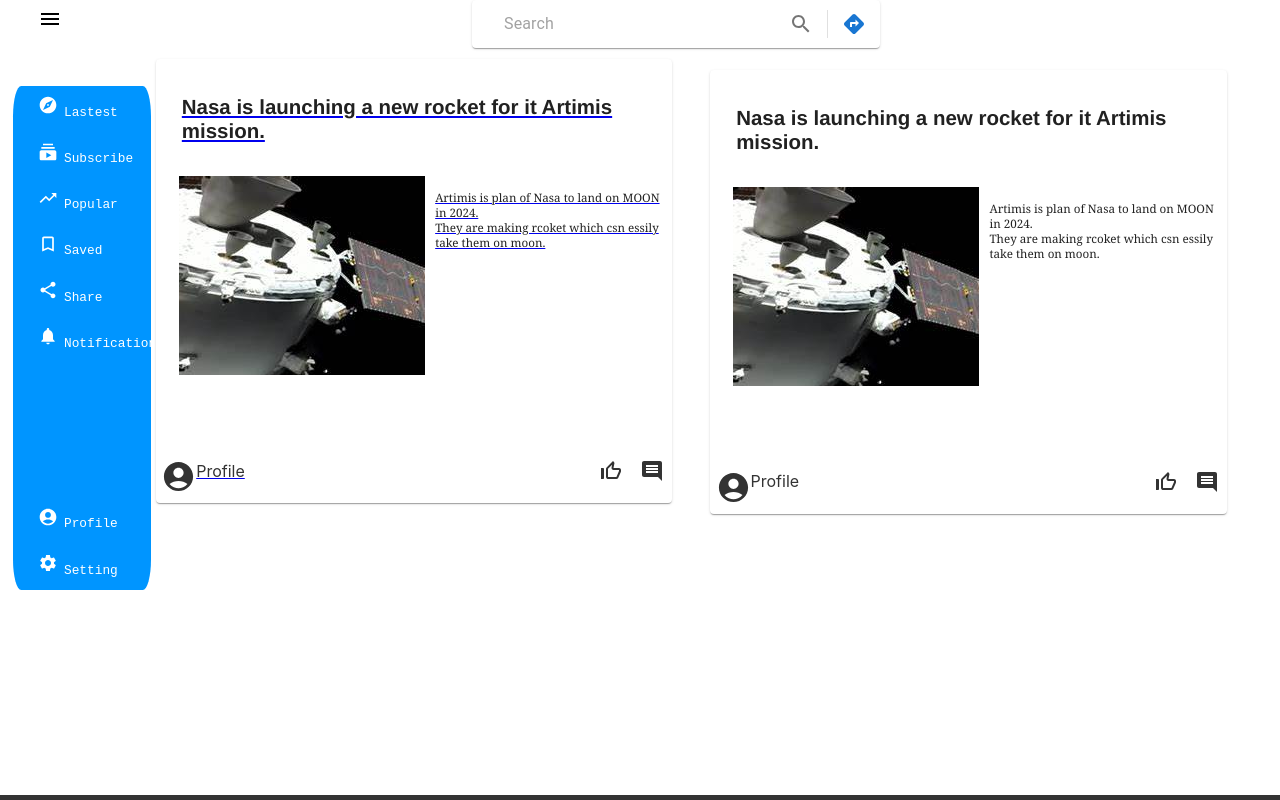
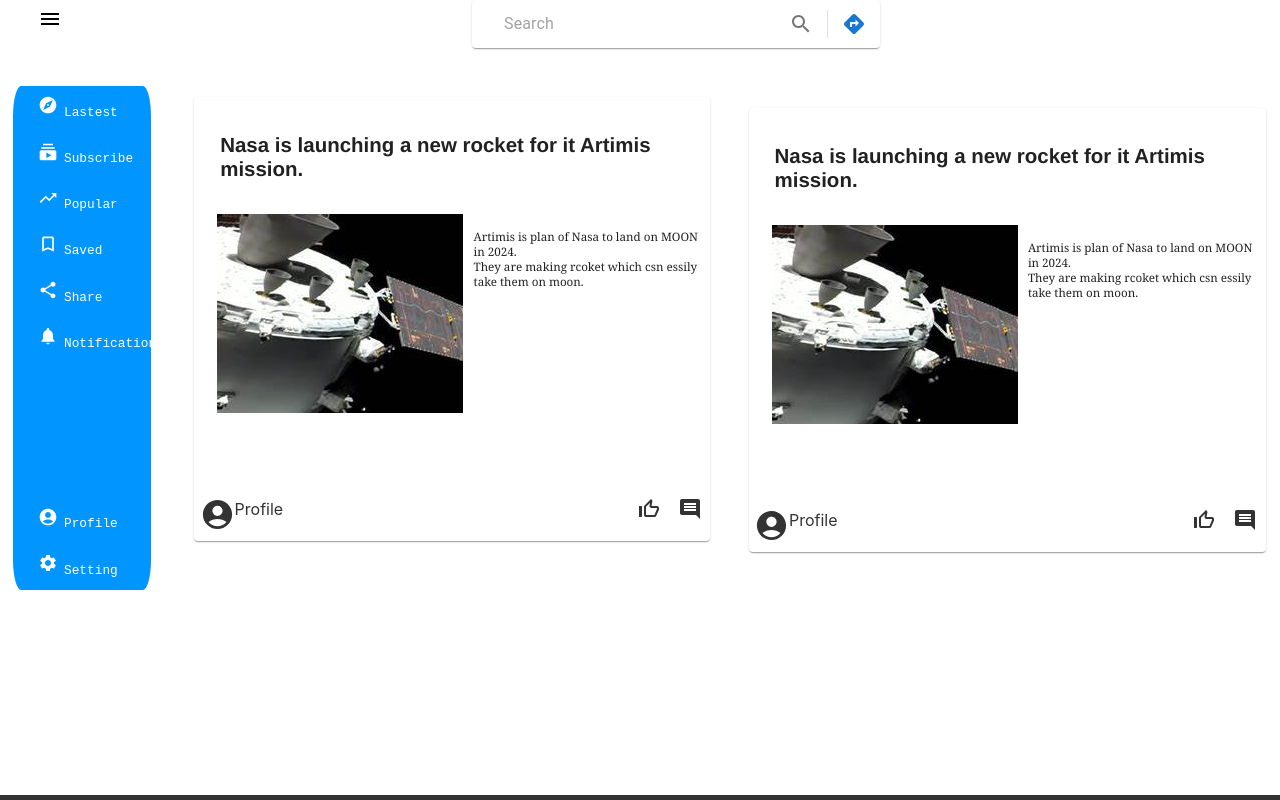
Before and after one commit to Raushankumar-prog/Zealblog, a React (Create React App) app in the folder fronted/: page / in a window 1280 px wide. Shown: the top 800 px of the page. Built offline with nearby package versions, Linux system fonts and the light colour scheme.

Commit message:
updating the glance

```diff
--- a/fronted/src/App.js
+++ b/fronted/src/App.js
@@ -6,6 +6,7 @@
 import Heading from './Components/header/header';
 
 function App() {
+
   return (
     <div className="hu">
 
@@ -14,9 +15,9 @@
  <Heading/>
  <div className="main">
  <Left/>
- <Routing/>
+
  <div className="glance">
-
+<Routing/>
  </div>
  </div>
 
--- a/fronted/src/Components/Glance/glance.css
+++ b/fronted/src/Components/Glance/glance.css
@@ -232,3 +232,7 @@
      padding-top: 2%;
      text-transform: capitalize;
 }
+
+.remove{
+    text-decoration: none;
+}
--- a/fronted/src/Components/Glance/glance.js
+++ b/fronted/src/Components/Glance/glance.js
@@ -8,7 +8,7 @@
 const Glance = () => {
     return (
               <div className="main1">
-                           <Link to="/mainpage">
+                           <Link to="/mainpage" className="remove">
                    <div className="universe">
                      <Paper >
                             <div className="space">
```
